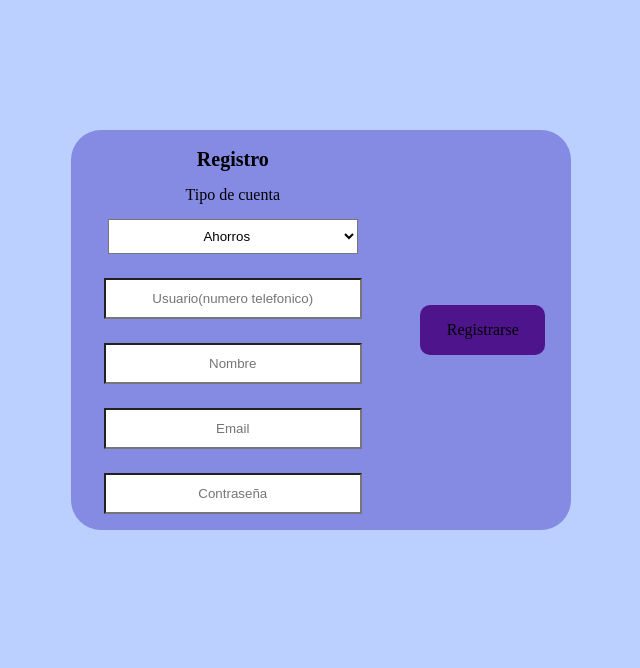
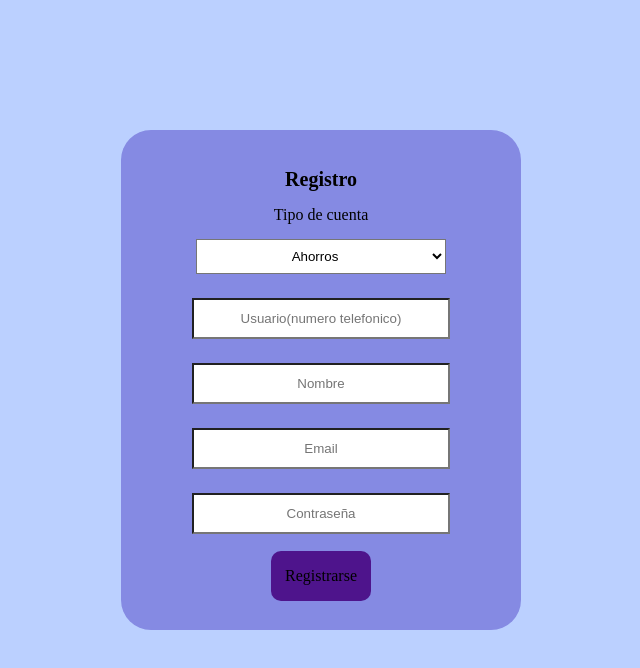
Before and after one commit to ZhantyDev/proyecto-web, a React (Vite) app in the folder front-proyecto/: page /registro in a window 1280 px wide. Shown: the top 668 px of the page, without its empty margins (319-959 px from the left). Built offline with nearby package versions, Linux system fonts and the light colour scheme.

Commit message:
Arreglo del front en la inerfaz Registo

```diff
--- a/front-proyecto/src/components/registro/registro.css
+++ b/front-proyecto/src/components/registro/registro.css
@@ -1,6 +1,6 @@
 .cuadrito {
-    height: 400px;
-    width: 500px;
+    height: 500px;
+    width: 400px;
     margin: 80px;
     display: flex;
     border-radius: 30px;
--- a/front-proyecto/src/components/transferencias/Transferencias.css
+++ b/front-proyecto/src/components/transferencias/Transferencias.css
@@ -1,6 +1,6 @@
 #root {
   height: 700px;
-    width: 100%;
+  width: 600px;
   display: flex;
   border-radius: 0;
   background-color: #bbd0ff;
@@ -32,7 +32,7 @@
 
 .cuadrado {
   height: 600px;
-    width: 400px;
+  width: 300px;
   margin: 80px;
   display: flex;
   border-radius: 30px;
@@ -42,6 +42,7 @@
   align-items: center;
   transition: filter 600ms;
 }
+
 .cuado:hover {
   filter: drop-shadow(0 0 2em #64ffce65);
 }
```
Lines whose indentation alone changed are shown as unchanged.
